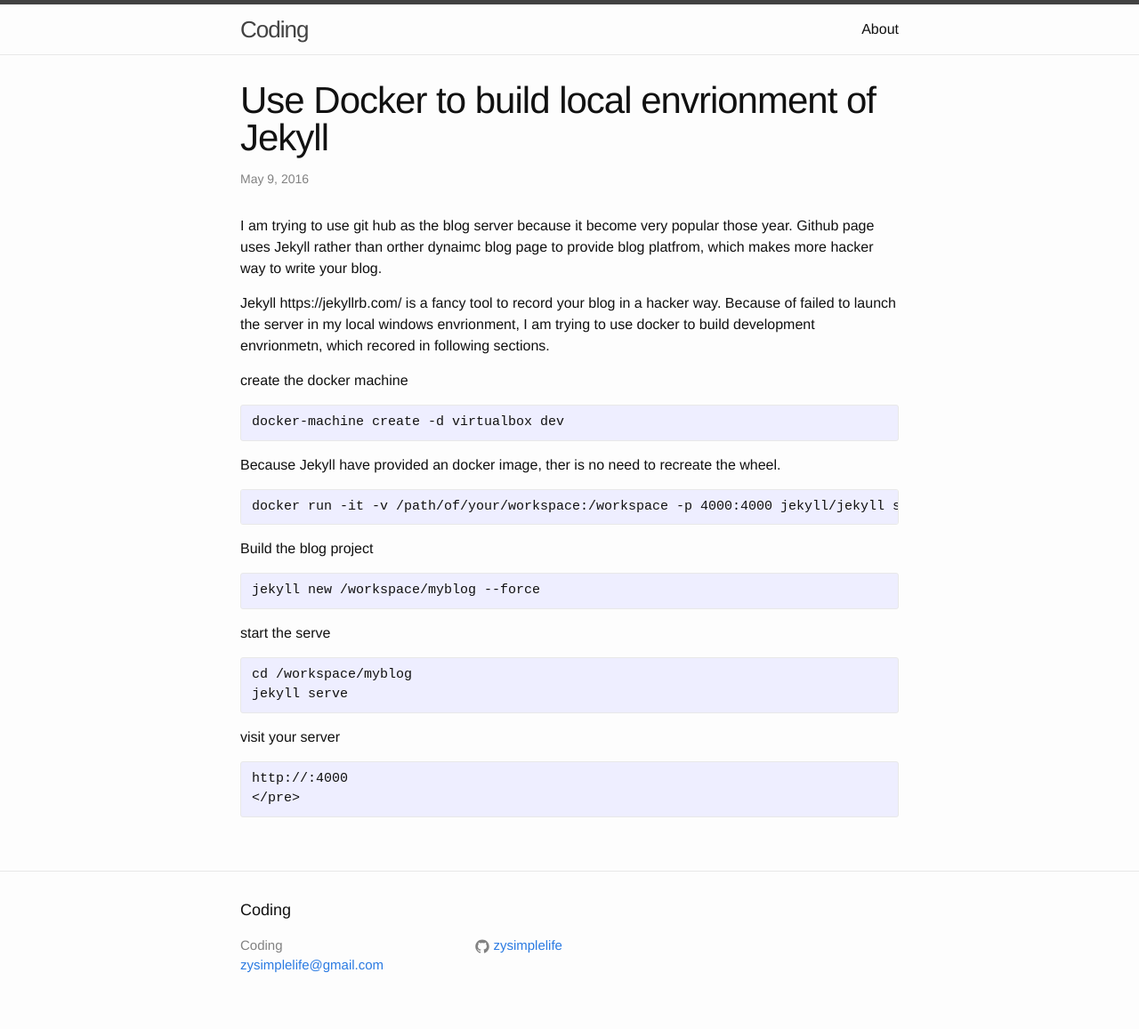
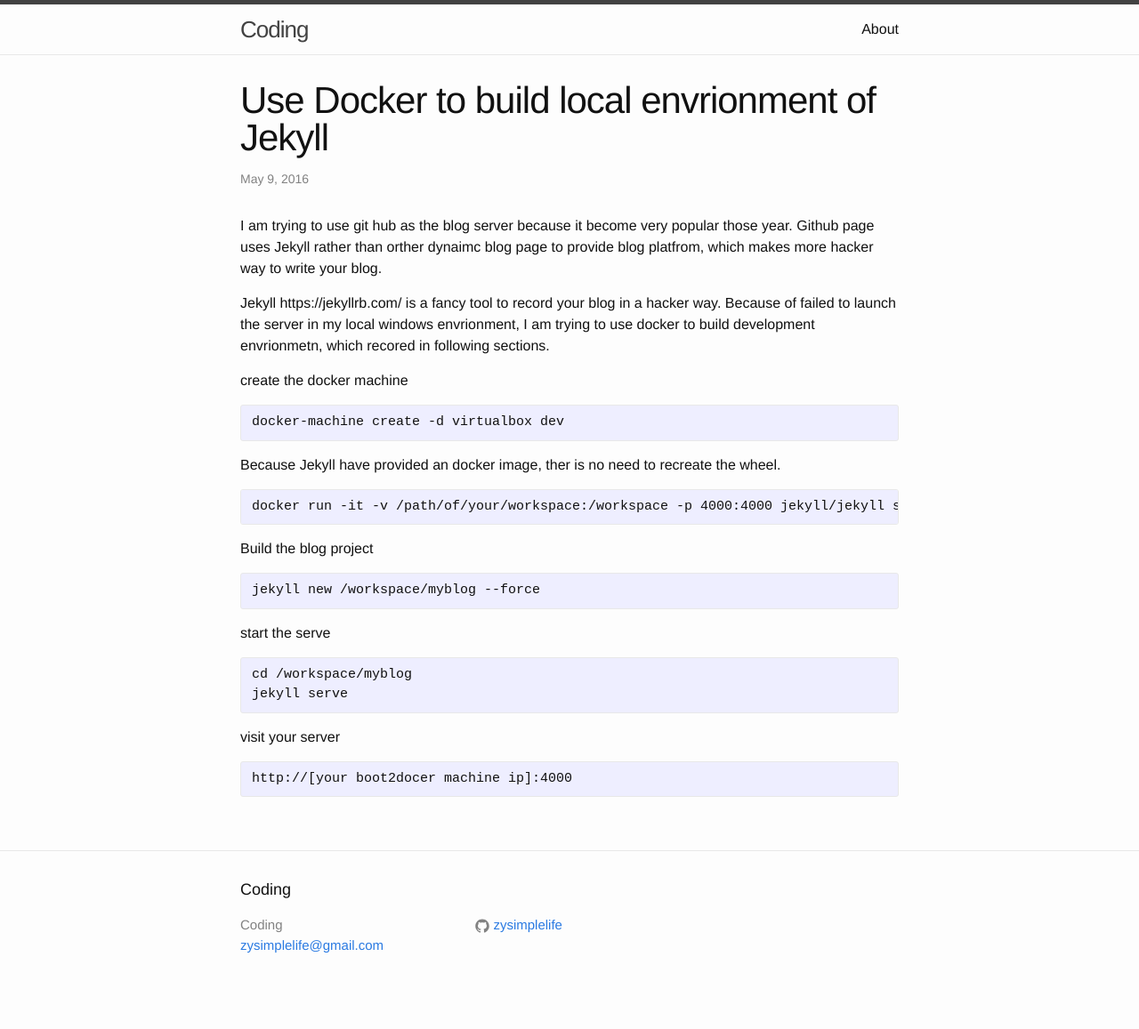
Before and after one commit to zysimplelife/zysimplelife.github.io, a Jekyll site: the page built from _posts/2016-05-09-Jekyll-in-docker.markdown, in a window 1280 px wide. Shown: the whole page at 89% size. Built offline with Jekyll 4.4.1, drawn with Linux system fonts in a browser that asks for light colours; after the commit the page ends 1134 px from its top, so only the background shows below that.

Commit message:
Update 2016-05-09-Jekyll-in-docker.markdown

```diff
--- a/_posts/2016-05-09-Jekyll-in-docker.markdown
+++ b/_posts/2016-05-09-Jekyll-in-docker.markdown
@@ -39,5 +39,5 @@ jekyll serve
 
 visit your server
 <pre>
-http://<your boot2docer machine ip>:4000
+http://[your boot2docer machine ip]:4000
 </pre>
```
